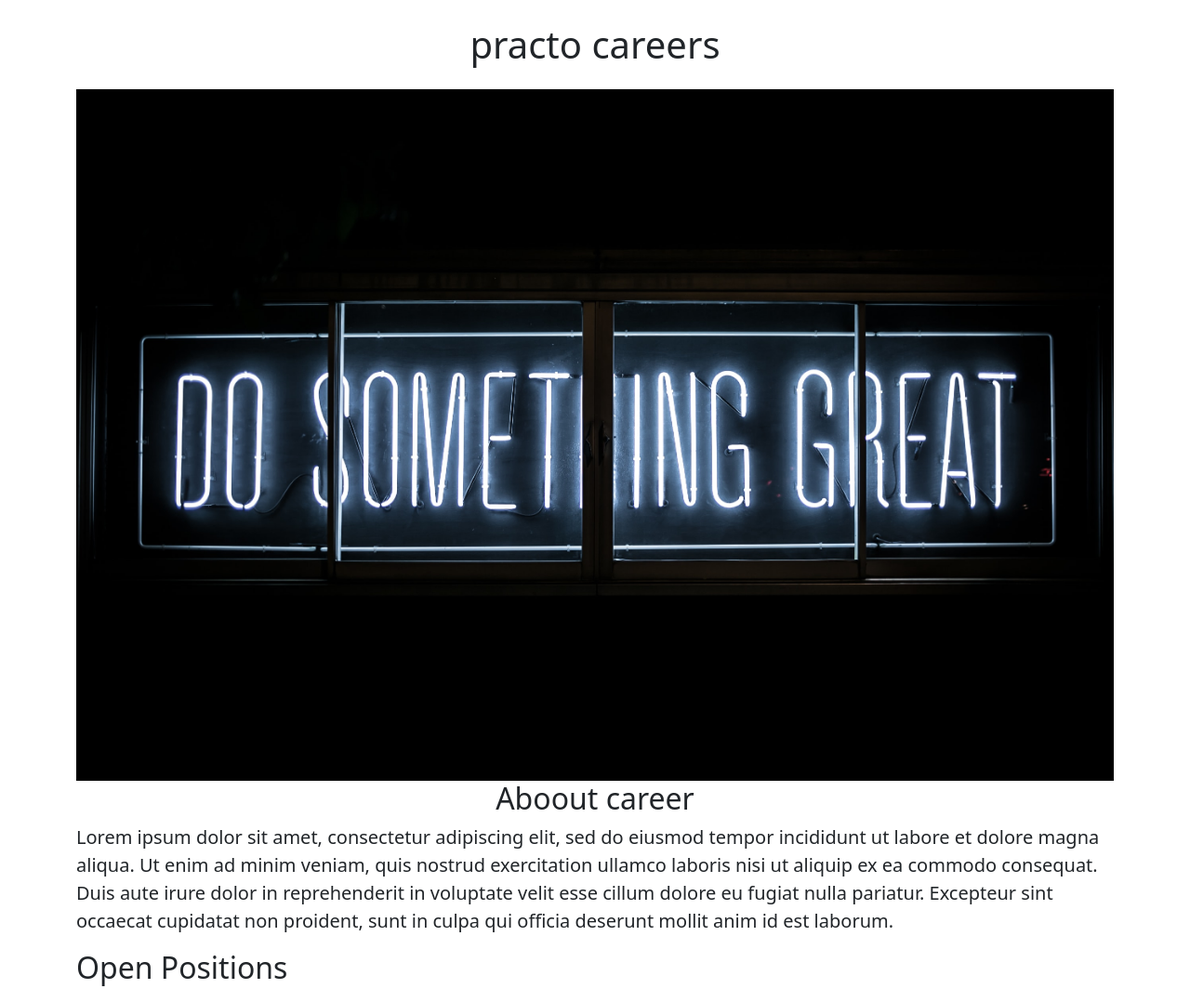
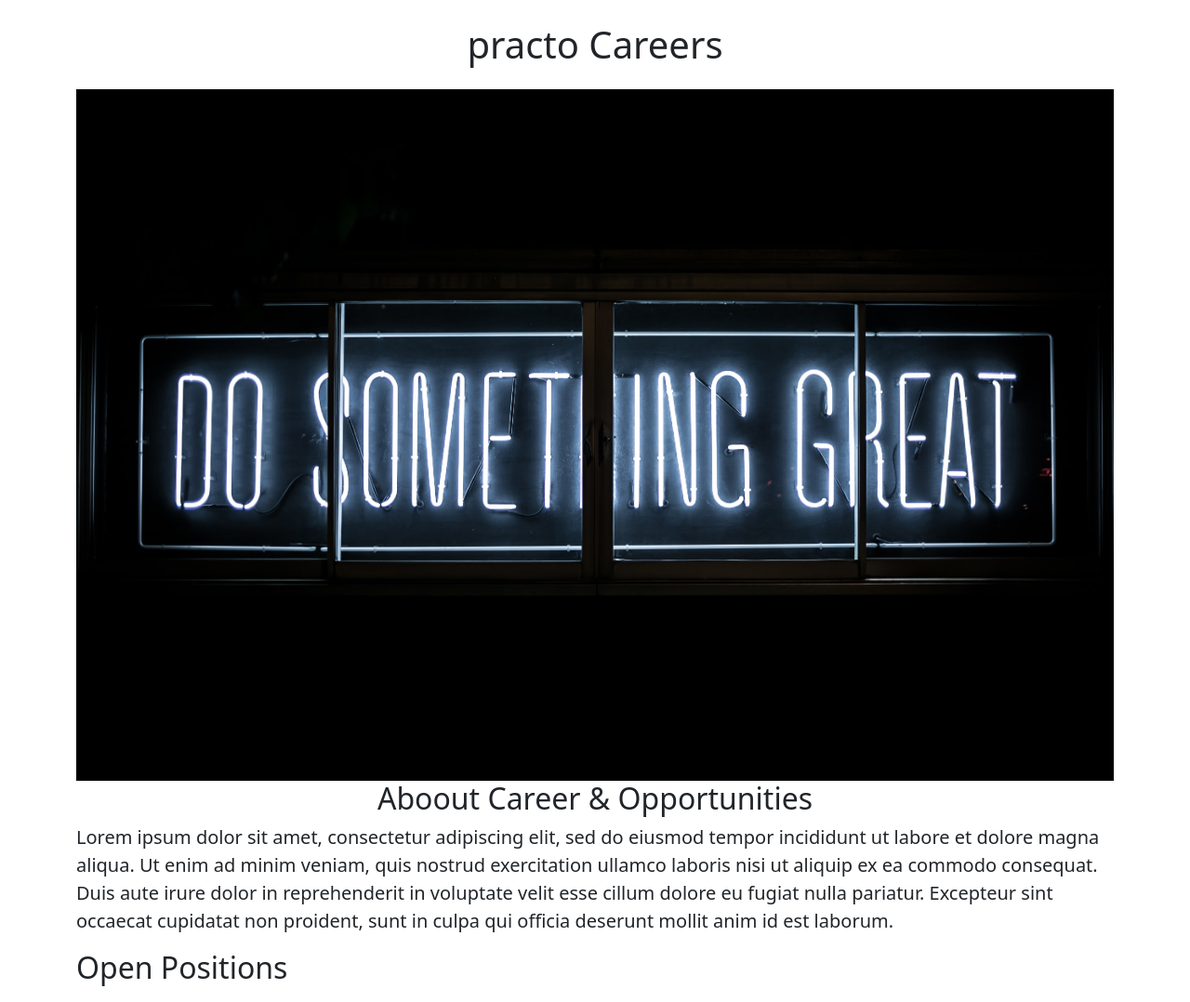
Before and after one commit to proy007/flask-SQL, a Flask app: page / in a window 1280 px wide. Shown: the top 1078 px of the page at 93% size. Run offline with Flask 2, Linux system fonts and the light colour scheme.

Commit message:
made some changes

```diff
--- a/templates/home.html
+++ b/templates/home.html
@@ -10,9 +10,9 @@
 <body>
   <div class='container'>
 
-<h1 class='text-center my-4'>{{company_name}} careers</h1>
+<h1 class='text-center my-4'>{{company_name}} Careers</h1>
   <img class='img-fluid' src='static/banner.jpg' height='320' width=''>
-  <h2 class='text-center'>Aboout career</h2>
+  <h2 class='text-center'>Aboout Career & Opportunities</h2>
   <p class="lead">Lorem ipsum dolor sit amet, consectetur adipiscing elit, sed do eiusmod tempor incididunt ut labore et dolore magna aliqua. Ut enim ad minim veniam, quis nostrud exercitation ullamco laboris nisi ut aliquip ex ea commodo consequat. Duis aute irure dolor in reprehenderit in voluptate velit esse cillum dolore eu fugiat nulla pariatur. Excepteur sint occaecat cupidatat non proident, sunt in culpa qui officia deserunt mollit anim id est laborum.</p>
   <h2>Open Positions</h2>
 
```
Also changed, not shown: requirements.txt (line endings or trailing spaces).
